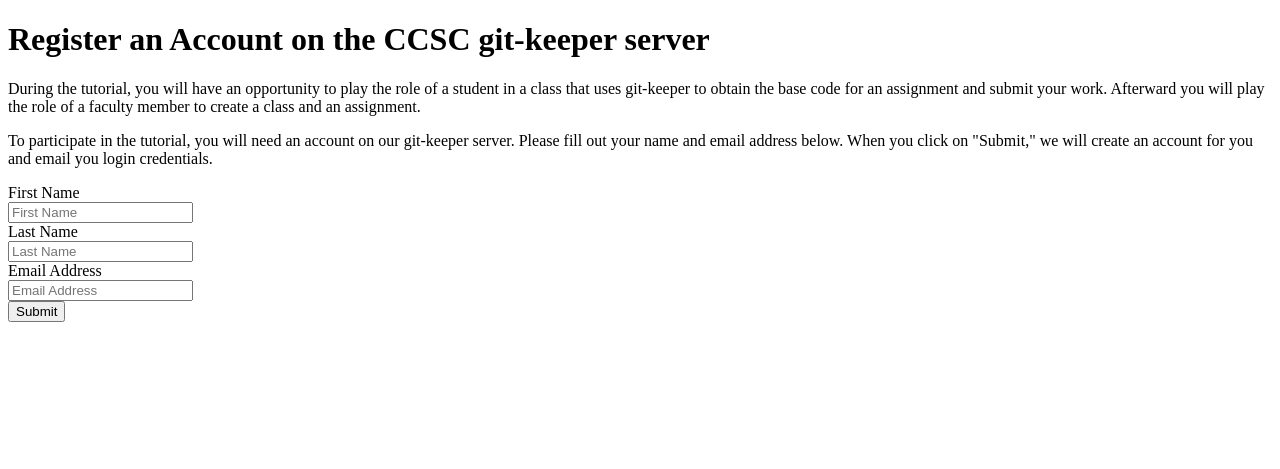
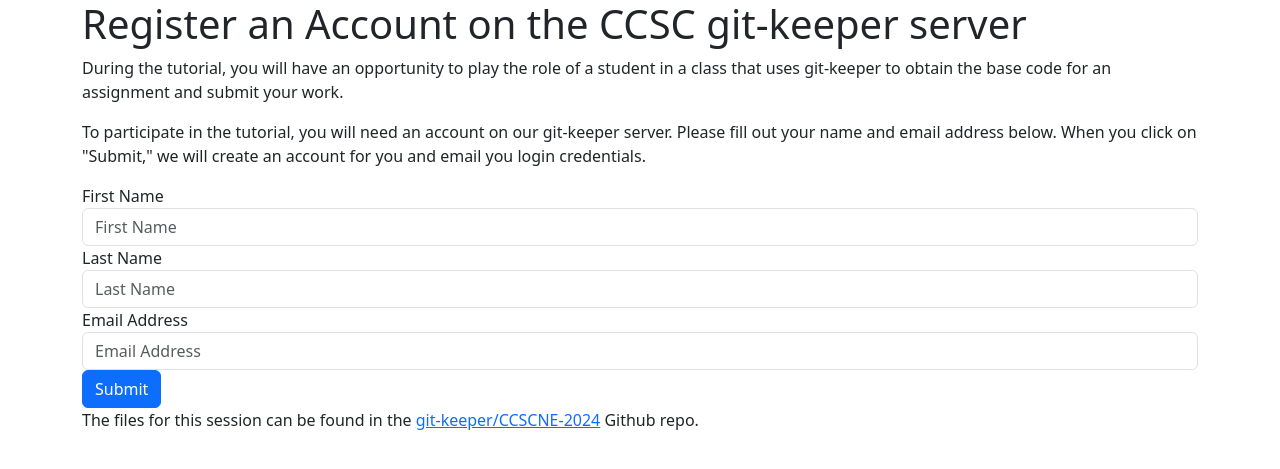
Before and after one commit to git-keeper/ccsc-signups, a Flask app: page / in a window 1280 px wide. Shown: the top 469 px of the page. Run offline with Flask 3, Linux system fonts and the light colour scheme.

Commit message:
CCSCNE 2024 Version

```diff
--- a/app.py
+++ b/app.py
@@ -2,6 +2,12 @@ from re import sub
 from flask import Flask, render_template, request, url_for, flash, redirect
 import subprocess
 from email_validator import validate_email, EmailNotValidError
+import dotenv
+import os
+
+
+dotenv.load_dotenv()
+
 
 def is_email_valid(email):
 	try:
@@ -13,7 +19,7 @@ def is_email_valid(email):
 
 
 app = Flask(__name__)
-app.config['SECRET_KEY'] = '42a7f962441e4db32652894755a386455a56f7fb0b67629f'
+app.config['SECRET_KEY'] = os.getenv('FLASK_SECRET_KEY')
 
 
 @app.route('/', methods=('GET', 'POST'))
@@ -36,14 +42,13 @@ def create():
 
             if result != 0:
                 flash('Email address already registered as a user.')
-                return
+            else:
+                with open('/root/ccsce2022.csv', 'a') as f:
+                    f.write('{},{},{}\n'.format(lname, fname, email))
 
-            with open('/root/ccsce2022.csv', 'a') as f:
-                f.write('{},{},{}\n'.format(lname, fname, email))
+                result = subprocess.call(['gkeep', 'modify', 'ccscne', 'ccscne2024.csv'])
 
-            subprocess.call(['sh', '/root/update.sh'])
-
-            return redirect(url_for('response'))
+                return redirect(url_for('response'))
 
     return render_template('index.html')
 
--- a/requirements.txt
+++ b/requirements.txt
@@ -1,3 +1,4 @@
 flask
 gunicorn
 email-validator
+python-dotenv
--- a/templates/base.html
+++ b/templates/base.html
@@ -2,28 +2,9 @@
 <html lang="en">
 <head>
     <meta charset="UTF-8">
-    <title>{% block title %} {% endblock %} - FlaskApp</title>
-    <style>
-        .message {
-            padding: 10px;
-            margin: 5px;
-            background-color: #f3f3f3
-        }
-        nav a {
-            color: #d64161;
-            font-size: 3em;
-            margin-left: 50px;
-            text-decoration: none;
-        }
-
-        .alert {
-            padding: 20px;
-            margin: 5px;
-            color: #970020;
-            background-color: #ffd5de;
-        }
-
-    </style>
+    <title>{% block title %} {% endblock %} - CCSCNE - git-keeper Tutorial</title>
+    <meta name="viewport" content="width=device-width, initial-scale=1">
+    <link href="https://cdn.jsdelivr.net/npm/bootstrap@5.3.3/dist/css/bootstrap.min.css" rel="stylesheet" integrity="sha384-QWTKZyjpPEjISv5WaRU9OFeRpok6YctnYmDr5pNlyT2bRjXh0JMhjY6hW+ALEwIH" crossorigin="anonymous">
 </head>
 <body>
     <div class="content">
@@ -32,5 +13,5 @@
         {% endfor %}
         {% block content %} {% endblock %}
     </div>
-</body>
+    <script src="https://cdn.jsdelivr.net/npm/bootstrap@5.3.3/dist/js/bootstrap.bundle.min.js" integrity="sha384-YvpcrYf0tY3lHB60NNkmXc5s9fDVZLESaAA55NDzOxhy9GkcIdslK1eN7N6jIeHz" crossorigin="anonymous"></script>
 </html>
--- a/templates/index.html
+++ b/templates/index.html
@@ -1,39 +1,44 @@
 {% extends 'base.html' %}
 
 {% block content %}
-    <h1>{% block title %} Register an Account on the CCSC git-keeper server{% endblock %}</h1>
+    <div class="container">
+        <h1>Register an Account on the CCSC git-keeper server</h1>
         <p>
             During the tutorial, you will have an opportunity to play the role of a student in
             a class that uses git-keeper to obtain the base code for an assignment and submit
-        your work.  Afterward you will play the role of a faculty member to create a class
-        and an assignment.
+            your work.
         </p>
 
         <p>
             To participate in the tutorial, you will need an account on our git-keeper server.
-        Please fill out your name and email address below.  When you click on "Submit,"
+            Please fill out your name and email address below. When you click on "Submit,"
             we will create an account for you and email you login credentials.
         </p>
+
         <form method="post">
+            <div class="form-group">
                 <label for="fname">First Name</label>
-        <br>
-        <input type="text" name="fname"
-               placeholder="First Name"
-               value="{{ request.form['fname'] }}"></input>
-        <br>
+                <input type="text" class="form-control" id="fname" name="fname" placeholder="First Name" required>
+            </div>
+
+            <div class="form-group">
                 <label for="lname">Last Name</label>
-        <br>
-        <input type="text" name="lname"
-               placeholder="Last Name"
-               value="{{ request.form['lname'] }}"></input>
-        <br>
+                <input type="text" class="form-control" id="lname" name="lname" placeholder="Last Name" required>
+            </div>
+
+            <div class="form-group">
                 <label for="email">Email Address</label>
-        <br>
-        <input type="text" name="email"
-               placeholder="Email Address"
-               value="{{ request.form['email'] }}"></input>
-        <br>
+                <input type="email" class="form-control" id="email" name="email" placeholder="Email Address" required>
+            </div>
 
-        <button type="submit">Submit</button>
+            <button type="submit" class="btn btn-primary">Submit</button>
         </form>
+
+<p>
+The files for this session can be found in the <a
+href="https://github.com/git-keeper/CCSCNE-2024">git-keeper/CCSCNE-2024</a>
+Github repo.
+</p>
+    </div>
+
 {% endblock %}
--- a/templates/response.html
+++ b/templates/response.html
@@ -6,7 +6,7 @@
 </p>
 <p>
 The files for this session can be found in the <a
-href="https://github.com/git-keeper/ccsce2022">git-keeper/ccsce2022</a>
+href="https://github.com/git-keeper/CCSCNE-2024">git-keeper/CCSCNE-2024</a>
 Github repo.
 </p>
 {% endblock %}
```
Also changed, not shown: 2 other files. Lines whose indentation alone changed are shown as unchanged.
